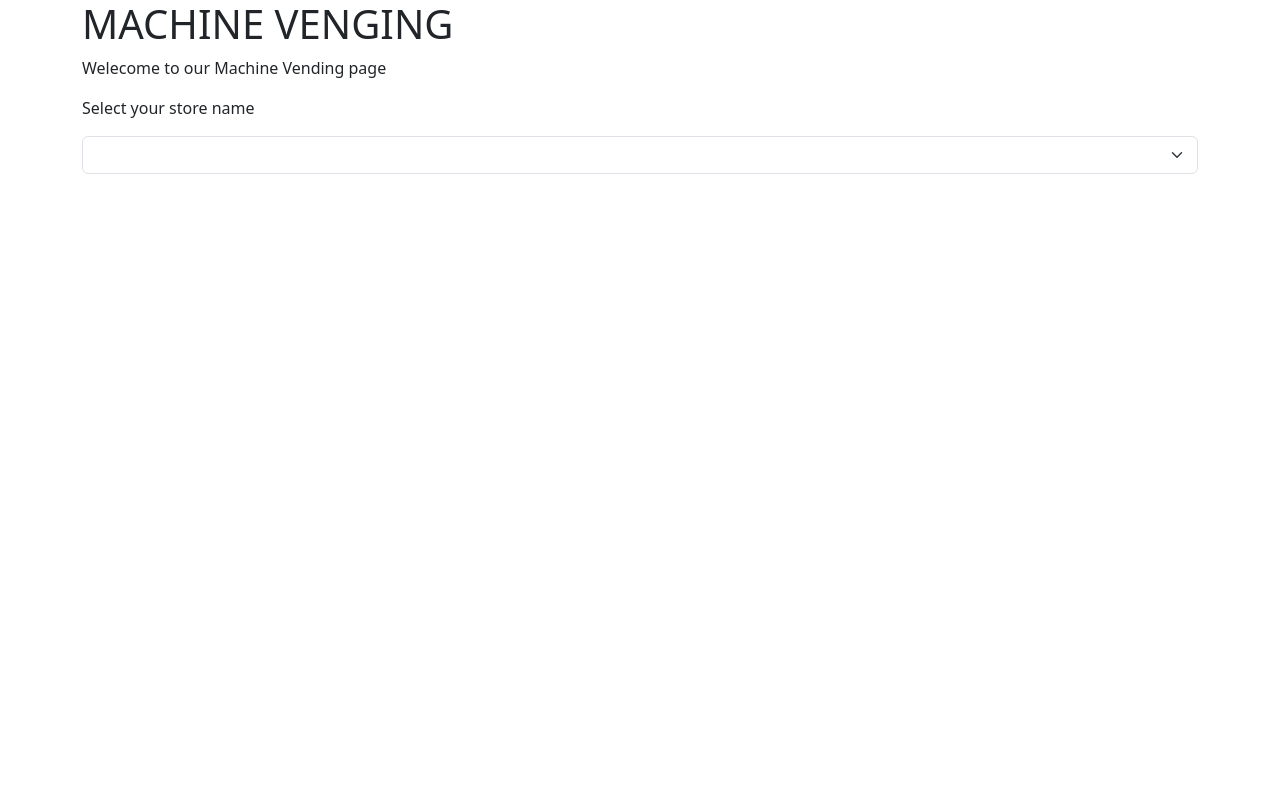
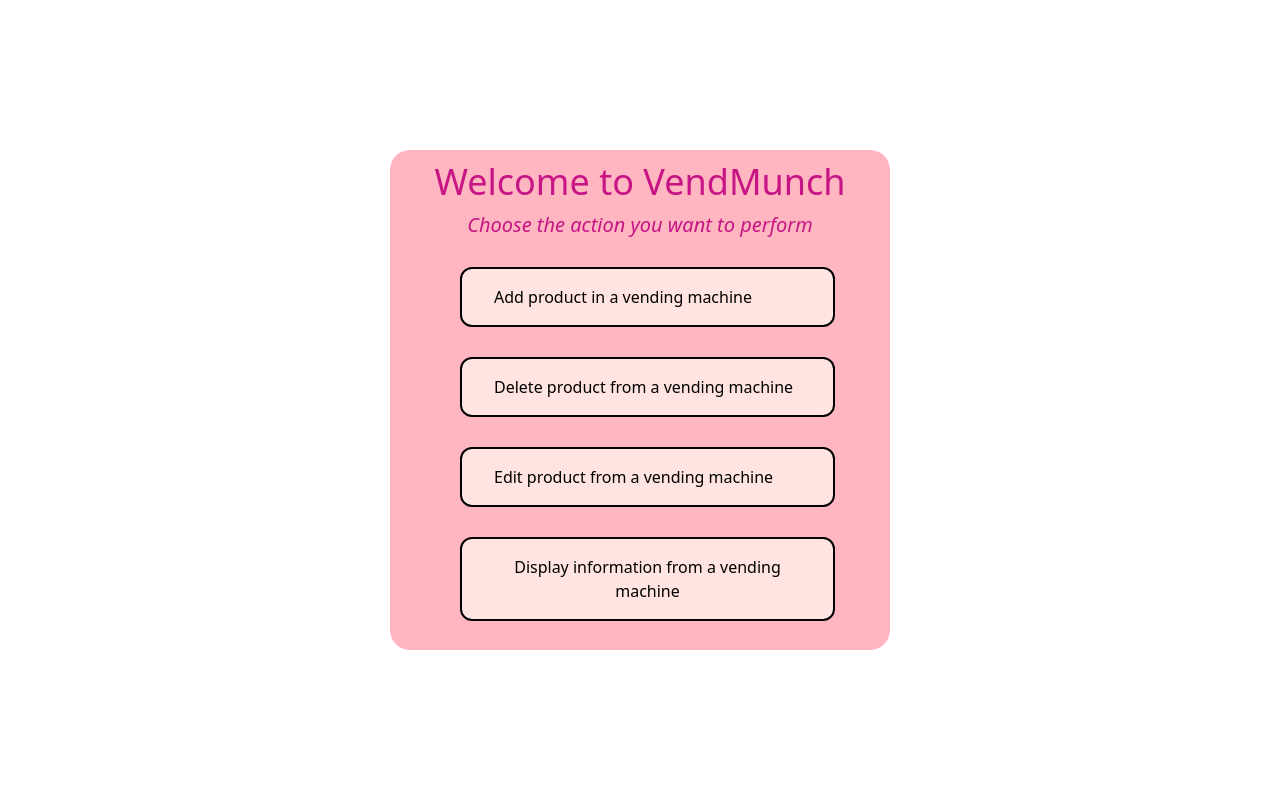
Before and after one commit to naroamartin/CS348-Project-Naroa-Martin, a Flask app: page / in a window 1280 px wide. Run offline with Flask 3, Linux system fonts and the light colour scheme.

Commit message:
cambios
intento

```diff
--- a/templates/home.html
+++ b/templates/home.html
@@ -2,31 +2,96 @@
 <!DOCTYPE html>
 <html lang="en">
 <head>
+  <title>CS348 Project</title>
   <meta charset="utf-8">
   <meta name="viewport" content="width=device-width, initial-scale=1">
+  <link rel="stylesheet" type="text/css" href="templates/css/index.css">
   <link href="https://cdn.jsdelivr.net/npm/bootstrap@5.3.3/dist/css/bootstrap.min.css" rel="stylesheet" integrity="sha384-QWTKZyjpPEjISv5WaRU9OFeRpok6YctnYmDr5pNlyT2bRjXh0JMhjY6hW+ALEwIH" crossorigin="anonymous">
-  <title>CS348 Project</title>
+  <style>
+    body{
+      display: flex;
+      justify-content:center;
+      align-items: center;
+      min-height: 100vh;
 
+    }
+    .wrapper{
+      position: relative;
+      width: 500px;
+      height: 500px;
+      background: #FFB6C1;
+      border-radius:20px
 
+    }
+
+    .wrapper h1{
+      font-size: 36px;
+      text-align: center;
+      text-decoration: blond;
+      color: #C71585;
+      margin: 10px;
+
+    }
+    .wrapper h3{
+      font-size: 20px;
+      font-style: italic;
+      color: #C71585;
+      text-align: center;
+      margin: 10px;
+
+    }
+
+    button {
+      margin: 30px;
+      width: 75%;
+      background-color: #04AA6D;
+      border: none;
+      color: white;
+      padding: 16px 32px;
+      text-align: center;
+      display: flex;
+      font-size: 16px;
+      transition-duration: 0.4s;
+      cursor:pointer;
+      border-radius: 12px;
+      background-color:#FFE4E1;
+      color: black;
+      border: 2px solid black;
+      margin-left: 14%;
+
+    }
+    .button:hover {
+      background-color: grey;
+      color: white;
+    }
+
+  </style>
 </head>
+
 <body>
-  <div class="container">
-    <h1>MACHINE VENGING</h1>
-    <p>Welecome to our Machine Vending page</p>
-    <p>Select your store name </p>
+  <div class="wrapper">
+    <div class="header">
+      <h1>Welcome to VendMunch</h1>
+    </div>
 
-    <select class="form-select" aria-label="Default select example">
-      <option selected ></option>
-      <option value="1">Caffee </option>
-      <option value="2">Bottled Drinks</option>
-      <option value="3"> Food</option>
-      <option value="4">Heath-supplies</option>
-    </select>
+    <div class="content">
 
+      <h3> Choose the action you want to perform</h3>
 
+      <div class= button-type1>
+         <button class=" button button1">Add product in a vending machine</button>
+      </div>
+      <div class= button-type1>
+        <button class="button button1">Delete product from a vending machine</button>
+        </div>
+      <div class= button-type1>
+        <button class="button button1">Edit product from a vending machine</button>
+      </div>
+      <div class= button-type1>
+        <button class="button button1">Display information from a vending machine</button>
+      </div>
 
-
-
+    </div>
+  </div>
 </body>
-
 </html>
```
Also changed, not shown: .local/share/rippkgs-index.sqlite (added), templates/add.html (added).
